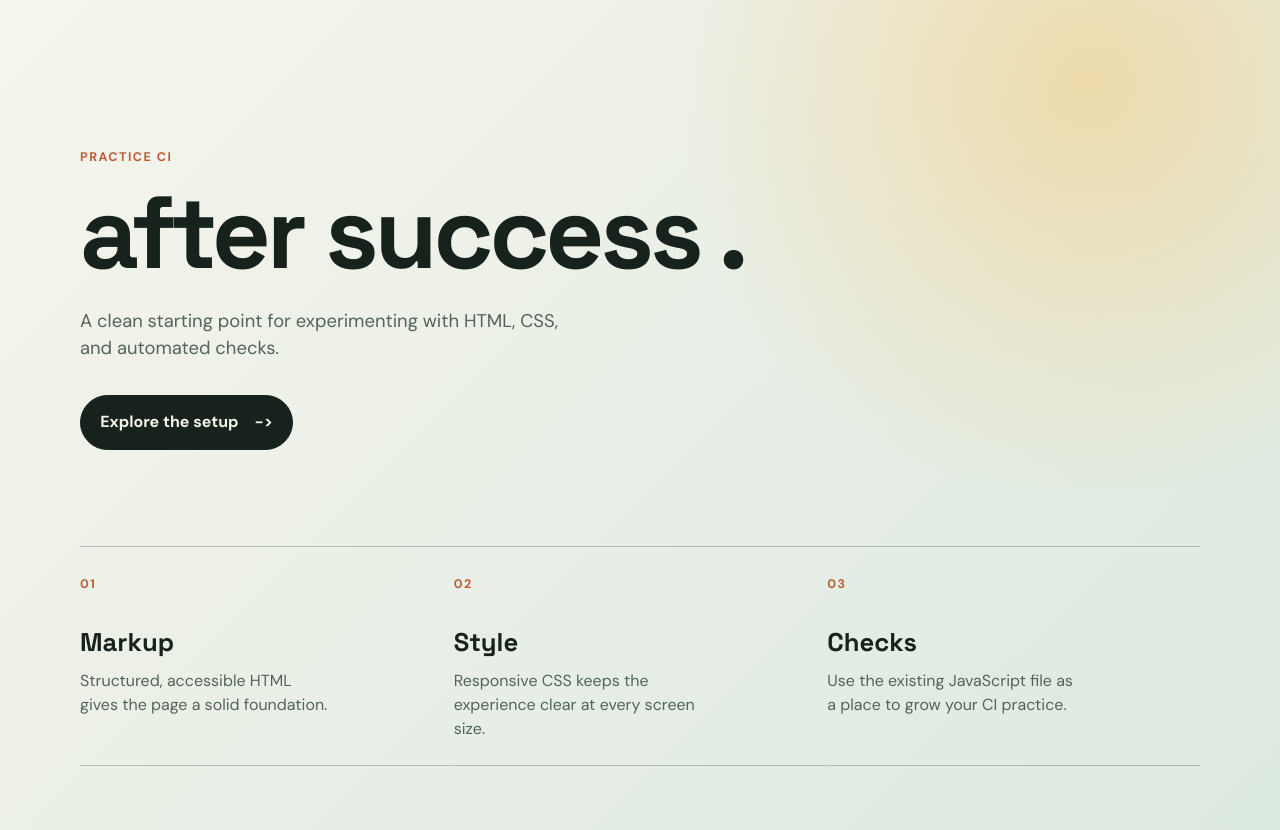
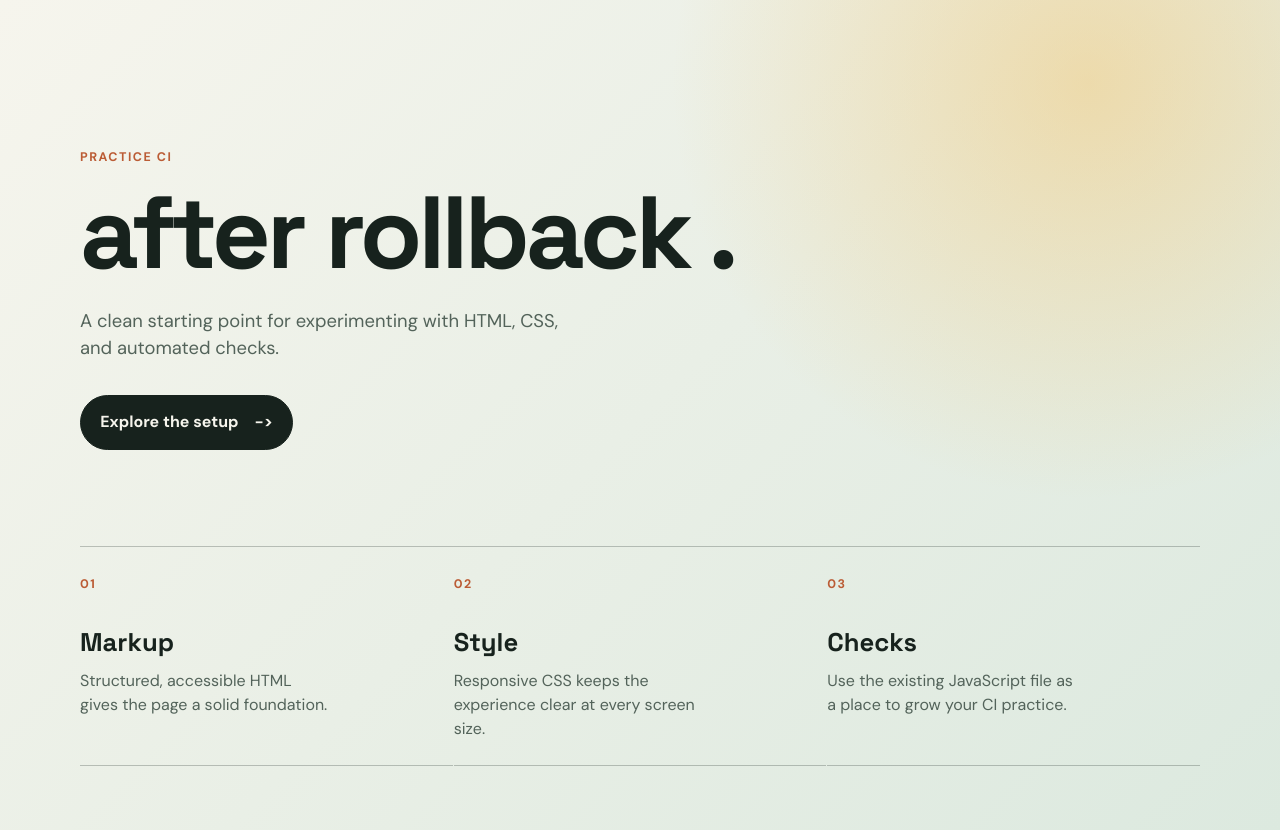
Before and after one commit to Ela003/practice-CI, a plain HTML site: page index.html in a window 1280 px wide. Drawn offline with Linux system fonts and the light colour scheme.

Commit message:
after rollback

```diff
--- a/index.html
+++ b/index.html
@@ -10,7 +10,7 @@
     <main class="page-shell">
       <section class="hero" aria-labelledby="page-title">
         <p class="eyebrow">Practice CI</p>
-        <h1 id="page-title">after success .</h1>
+        <h1 id="page-title">after rollback .</h1>
         <p class="intro">
           A clean starting point for experimenting with HTML, CSS, and automated checks.
         </p>
```
